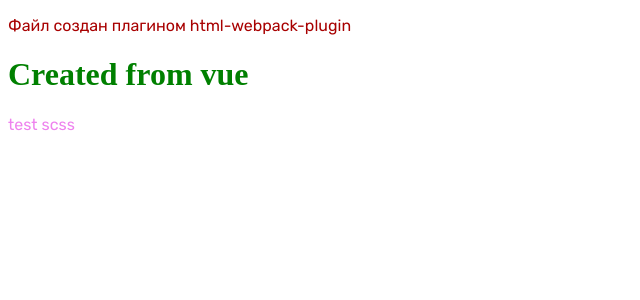
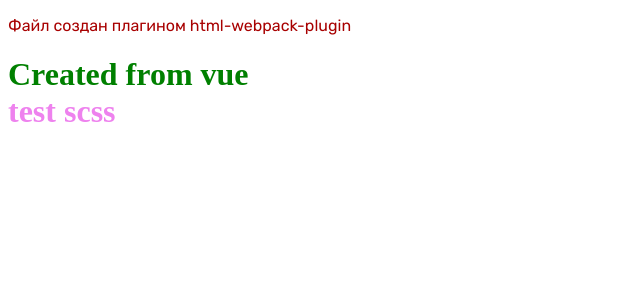
Before and after one commit to Streammer/webpack5Template, a Vue app: page / in a window 1280 px wide. Shown: the top 300 px of the page, without its empty margins (0-640 px from the left). Built offline with nearby package versions, Linux system fonts and the light colour scheme; a web font is replaced by a local one.

Commit message:
pug was installed into vue project

```diff
--- a/package.json
+++ b/package.json
@@ -30,8 +30,8 @@
     "mini-css-extract-plugin": "^2.7.1",
     "postcss-loader": "^7.0.2",
     "postcss-preset-env": "^7.8.3",
-    "pug": "^2.0.4",
-    "pug-loader": "^2.4.0",
+    "pug": "^3.0.2",
+    "pug-plain-loader": "^1.1.0",
     "sass": "^1.56.1",
     "sass-loader": "^13.2.0",
     "style-loader": "^3.3.1",
--- a/src/App.vue
+++ b/src/App.vue
@@ -1,11 +1,11 @@
-<template>
- <h1>Created from vue</h1>
- <div class="main">
-    <span>test scss</span>
- </div>
+<template lang="pug">
+h1 Created from vue
+    div.main
+        span test scss
 </template>
 
 <script lang="ts">
+
 </script>
 
 <style lang="scss">
--- a/webpack.config.js
+++ b/webpack.config.js
@@ -28,7 +28,7 @@ module.exports = {
             },
             {
                 test: /\.pug$/,
-                loader: 'pug-loader',
+                loader: 'pug-plain-loader'
             },
             {
                 test: /\.(scss|css)$/,
```
Also changed, not shown: 1 other file (tests, documents, lock files or other folders).
